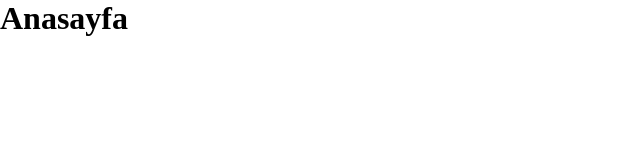
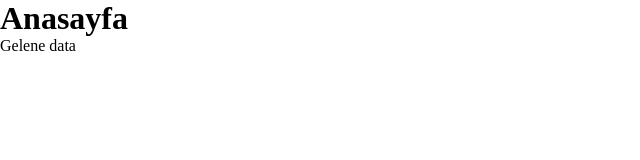
Before and after one commit to Code9-team/code9_template, a React (Vite) app: page / in a window 1280 px wide. Shown: the top 160 px of the page, without its empty margins (0-640 px from the left). Built offline with nearby package versions, Linux system fonts and the light colour scheme.

Commit message:
add useData

```diff
--- /dev/null
+++ b/src/hooks/useData.jsx
@@ -0,0 +1,7 @@
+import { DataContext } from './../providers/DataProvider';
+import { useContext } from 'react';
+
+export const useData = () => {
+    const {data , setData} = useContext(DataContext);
+    return { data, setData };
+}
--- a/src/main.jsx
+++ b/src/main.jsx
@@ -1,8 +1,9 @@
 import React from "react"
 import ReactDOM from "react-dom/client"
 import App from "./components/App.jsx"
+import "./index.css"
 import { VisibilityProvider } from "./providers/VisibilityProvider"
-import "./index.css"
+import { DataProvider } from "./providers/DataProvider"
 import { RouterProvider } from "./providers/RouterProvider"
 import { LanguageProvider } from "./providers/LanguageProvider"
 
@@ -10,9 +11,11 @@ ReactDOM.createRoot(document.getElementById("root")).render(
   <React.StrictMode>
     <VisibilityProvider>
       <RouterProvider>
-        <LanguageProvider>
-          <App />
-        </LanguageProvider>
+        <DataProvider>
+          <LanguageProvider>
+            <App />
+          </LanguageProvider>
+        </DataProvider>
       </RouterProvider>
     </VisibilityProvider>
   </React.StrictMode>
--- a/src/pages/home.jsx
+++ b/src/pages/home.jsx
@@ -1,9 +1,12 @@
 import { useLanguage } from './../hooks/useLanguage';
+import { useData } from './../hooks/useData';
 function Home() {
     const { language } = useLanguage();
+    const { data } = useData();
     return (
         <>
             <h1> {language.home} </h1>
+            <p> {data.home.description} </p>
         </>
      );
 }
--- /dev/null
+++ b/src/providers/DataProvider.jsx
@@ -0,0 +1,47 @@
+import React, {
+  Context,
+  createContext,
+  useContext,
+  useEffect,
+  useState,
+} from "react"
+import { useNuiEvent } from "../hooks/useNuiEvent"
+import { debugData } from "./../utils/debugData"
+
+export const DataContext = createContext()
+
+debugData([
+  {
+    action: "CHANGE_HOME_DESC",
+    data: "Gelene data"
+  },
+])
+
+export const DataProvider = ({ children }) => {
+  const [data, setData] = useState({
+    home: {
+      title: "Anasayfa",
+      description: "Bu bir test",
+    },
+    settings: {
+      title: "Ayarlar",
+      description: "Bu bir test",
+    },
+  })
+
+  useNuiEvent("CHANGE_HOME_DESC", (data) => {
+    setData((prev) => ({
+      ...prev,
+      home: {
+        ...prev.home,
+        description: data,
+      },
+    }))
+  })
+
+  return (
+    <DataContext.Provider value={{ data, setData }}>
+      {children}
+    </DataContext.Provider>
+  )
+}
```
Also changed, not shown: 1 other file (tests, documents, lock files or other folders).
